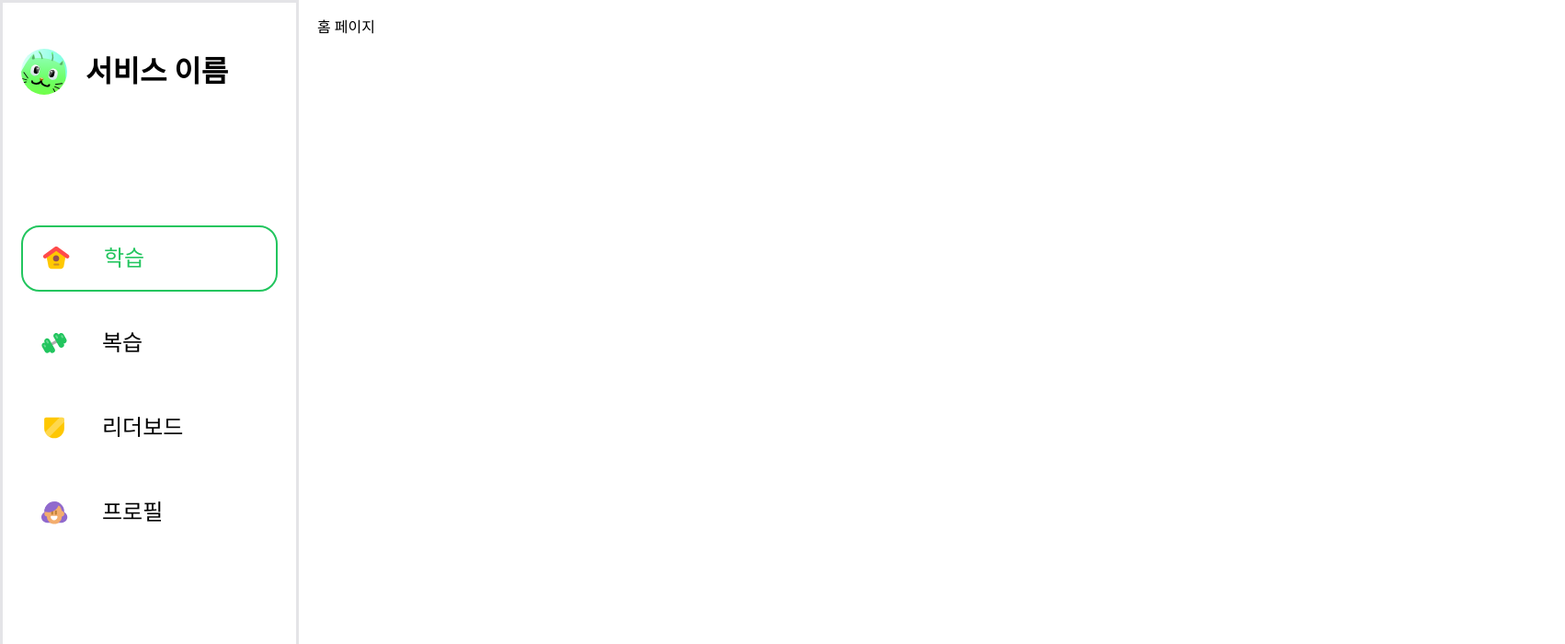
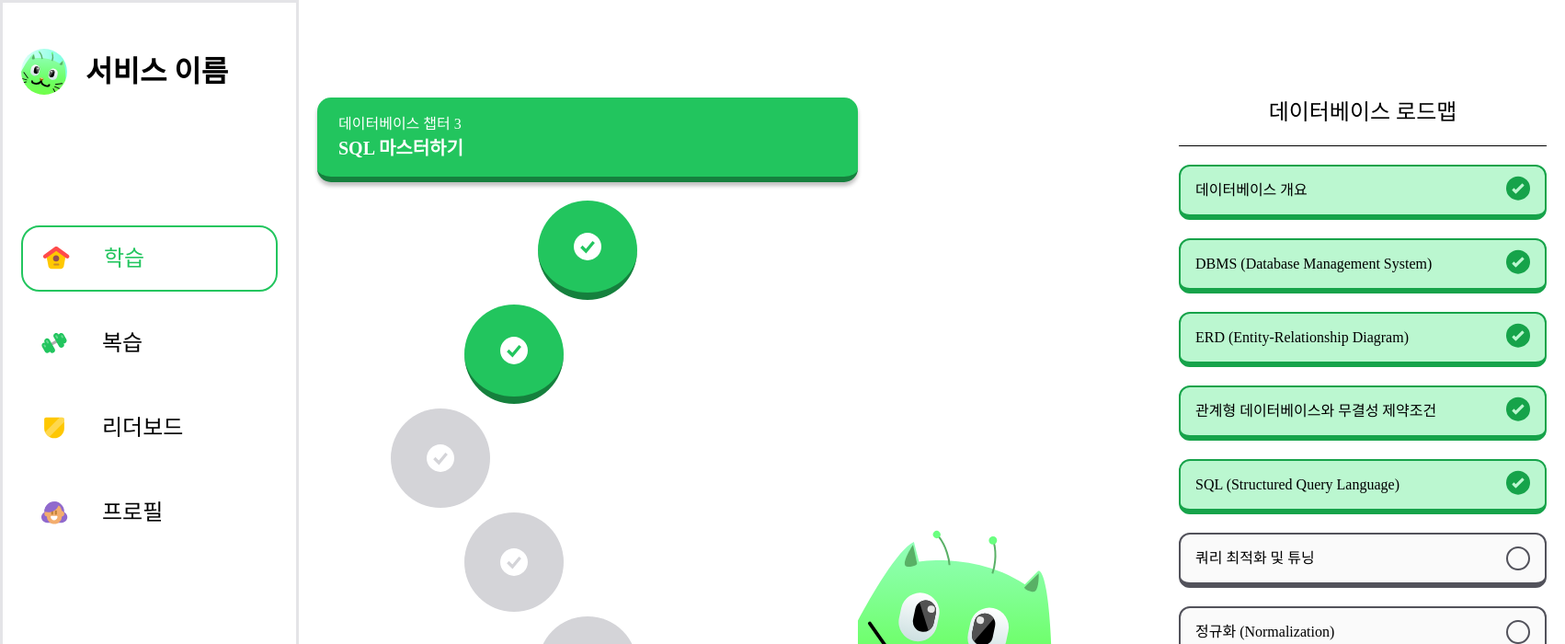
Before and after one commit to Dsm-hackathon-4/FE, a React (Vite) app: page / in a window 1280 px wide. Shown: the top 700 px of the page at 92% size, 1702 px wide, since content can reach past the window. Built offline with nearby package versions, Linux system fonts and the light colour scheme; a web font is replaced by a local one.

Commit message:
메인 페이지 퍼블리싱
팝업 빼고 완성

```diff
--- a/src/components/SelectBtn.tsx
+++ b/src/components/SelectBtn.tsx
@@ -1,36 +1,57 @@
 import { theme } from "@/themes";
 import styled from "@emotion/styled";
+import React, { JSX } from "react";
 
 interface SelectBtnProps {
-  children: string;
-  children2?: string;
+  children: React.ReactNode;
+  children2?: string | JSX.Element;
+  width?: string;
+  active?: boolean;
 }
 
-export const SelectBtn = ({ children, children2 }: SelectBtnProps) => {
+export const SelectBtn = ({
+  children,
+  children2,
+  width,
+  active,
+}: SelectBtnProps) => {
   return (
-    <Wrapper children2={children2}>
+    <Wrapper children2={children2} width={width} active={active}>
       <span>{children}</span>
-      <span>{children2}</span>
+      {children2 && <span>{children2}</span>}
     </Wrapper>
   );
 };
 
-const Wrapper = styled.div<{ children2?: string }>`
-  width: 499px;
+const Wrapper = styled.div<{
+  children2?: string | JSX.Element;
+  width?: string;
+  active?: boolean;
+}>`
+  width: ${(props) => (props.width ? props.width : "499px")};
   height: 60px;
   font: ${theme.font.b2};
-  background-color: ${theme.color.zinc[50]};
+  background-color: ${(props) =>
+    props.active ? theme.color.green[200] : theme.color.zinc[50]};
   display: flex;
   justify-content: ${(props) => (props.children2 ? "space-between" : "center")};
   padding: ${(props) => (props.children2 ? "0 16px" : "")};
   align-items: center;
   border-radius: 12px;
   cursor: pointer;
-  border: 2px solid ${theme.color.zinc[600]};
-  border-bottom: 6px solid ${theme.color.zinc[600]};
+  border: 2px solid
+    ${(props) =>
+      props.active ? theme.color.green[600] : theme.color.zinc[600]};
+  border-bottom: 6px solid
+    ${(props) =>
+      props.active ? theme.color.green[600] : theme.color.zinc[600]};
   &:hover {
+    ${(props) =>
+      (props.active === undefined || props.active === true) &&
+      `
     background-color: ${theme.color.green[200]};
     border: 2px solid ${theme.color.green[600]};
     border-bottom: 6px solid ${theme.color.green[600]};
+  `}
   }
 `;
--- /dev/null
+++ b/src/components/StudyCheck.tsx
@@ -0,0 +1,36 @@
+import { theme } from "@/themes";
+import styled from "@emotion/styled";
+import { Do, ToDo } from "@/assets";
+
+interface StudyCheckProps {
+  done: boolean;
+  offset: number;
+}
+
+export const StudyCheck = ({ done, offset }: StudyCheckProps) => {
+  return (
+    <Wrapper done={done} offset={offset}>
+      <img src={done ? Do : ToDo} alt="" />
+    </Wrapper>
+  );
+};
+
+const Wrapper = styled.div<StudyCheckProps>`
+  width: 108px;
+  height: 108px;
+  border-radius: 50%;
+  background-color: ${(props) =>
+    props.done ? theme.color.green[500] : theme.color.zinc[300]};
+  display: flex;
+  justify-content: center;
+  align-items: center;
+  cursor: pointer;
+  border-bottom: ${(props) =>
+    props.done ? `8px solid ${theme.color.green[700]}` : ""};
+
+  transform: translateX(${({ offset }) => `${offset * 80}px`});
+  transition: transform 0.3s ease;
+  &:hover {
+    opacity: 0.8;
+  }
+`;
--- a/src/components/index.ts
+++ b/src/components/index.ts
@@ -1 +1,3 @@
 export { SelectBtn } from "./SelectBtn";
+export { StudyCheck } from "./StudyCheck";
+export { MenuBtn } from "./MenuBtn";
--- a/src/pages/HomePage.tsx
+++ b/src/pages/HomePage.tsx
@@ -1,3 +1,165 @@
+import { theme } from "@/themes";
+import styled from "@emotion/styled";
+import { SelectBtn, StudyCheck } from "@/components";
+import { Check, IconSmaller, RewardChest } from "@/assets";
+
 export const HomePage = () => {
-  return <div>홈 페이지</div>;
+  const dots = [true, true, false, false, false, "reward", false, false, false];
+  const Road = [
+    { road: "데이터베이스 개요", done: true },
+    { road: "DBMS (Database Management System)", done: true },
+    { road: "ERD (Entity-Relationship Diagram)", done: true },
+    { road: "관계형 데이터베이스와 무결성 제약조건", done: true },
+    { road: "SQL (Structured Query Language)", done: true },
+    { road: "쿼리 최적화 및 튜닝", done: false },
+    { road: "정규화 (Normalization)", done: false },
+    { road: "병행 수행 제어 (Concurrency Control)", done: false },
+    { road: "회복 (Recovery)", done: false },
+    { road: "빅데이터 (Big Data)", done: false },
+    { road: "데이터베이스 보안 (Database Security)", done: false },
+  ];
+  const pattern = [
+    "center",
+    "left",
+    "left",
+    "right",
+    "center",
+    "left",
+    "left",
+    "right",
+    "center",
+    "left",
+    "left",
+    "right",
+  ];
+
+  const repeatPattern = (pattern: string[], count: number): string[] => {
+    return Array.from({ length: count }).flatMap(() => pattern);
+  };
+
+  const repeatDots = repeatPattern(pattern, dots.length);
+
+  const getOffsets = (pattern: string[]) => {
+    let pos = 0;
+    return pattern.map((p) => {
+      if (p === "left") pos -= 1;
+      else if (p === "right") pos += 1;
+      else pos = 0;
+      return pos;
+    });
+  };
+
+  const offsets = getOffsets(repeatDots);
+  return (
+    <Wrapper>
+      <Contents>
+        <Study>
+          <Title>
+            <span style={{ ...theme.font.b1, color: theme.color.white }}>
+              데이터베이스 챕터 3
+            </span>
+            <span style={{ ...theme.font.t1, color: theme.color.white }}>
+              SQL 마스터하기
+            </span>
+          </Title>
+          <Dots>
+            {dots.map((done, idx) =>
+              done === "reward" ? (
+                <img
+                  src={RewardChest}
+                  alt=""
+                  style={{
+                    transform: `translateX(${offsets[idx] * 80}px)`,
+                    cursor: "pointer",
+                  }}
+                />
+              ) : (
+                <StudyCheck
+                  done={done as boolean}
+                  key={idx}
+                  offset={offsets[idx]}
+                />
+              )
+            )}
+          </Dots>
+        </Study>
+        <img
+          src={IconSmaller}
+          alt=""
+          style={{ width: "217px", height: "217px" }}
+        />
+      </Contents>
+      <RoadMap>
+        <span style={{ ...theme.font.h4 }}>데이터베이스 로드맵</span>
+        <div
+          style={{ width: "400px", height: "1px", backgroundColor: "black" }}
+        />
+        {Road.map((road, idx) => (
+          <SelectBtn
+            key={idx}
+            width="400px"
+            children={road.road}
+            children2={road.done ? <img src={Check} alt="" /> : <CheckDiv />}
+            active={road.done}
+          />
+        ))}
+      </RoadMap>
+    </Wrapper>
+  );
 };
+
+const CheckDiv = styled.div`
+  width: 26px;
+  height: 26px;
+  border-radius: 50%;
+  border: 2px solid ${theme.color.zinc[600]};
+`;
+
+const RoadMap = styled.div`
+  width: 400px;
+  display: flex;
+  flex-direction: column;
+  align-items: center;
+  gap: 20px;
+`;
+
+const Contents = styled.div`
+  display: flex;
+  justify-content: center;
+  align-items: center;
+`;
+
+const Dots = styled.div`
+  display: flex;
+  flex-direction: column;
+  gap: 5px;
+  align-items: center;
+`;
+
+const Study = styled.div`
+  display: flex;
+  flex-direction: column;
+  gap: 20px;
+`;
+
+const Title = styled.div`
+  width: 588px;
+  height: 92px;
+  background-color: ${theme.color.green[500]};
+  border-radius: 15px;
+  display: flex;
+  justify-content: center;
+  padding: 23px;
+  flex-direction: column;
+  gap: 4px;
+  border-bottom: 6px solid ${theme.color.green[700]};
+  box-shadow: 0px 4px 4px rgba(0, 0, 0, 0.25);
+`;
+
+const Wrapper = styled.div`
+  width: 100%;
+  display: flex;
+  justify-content: center;
+  gap: 132px;
+  padding-top: 86px;
+`;
```
